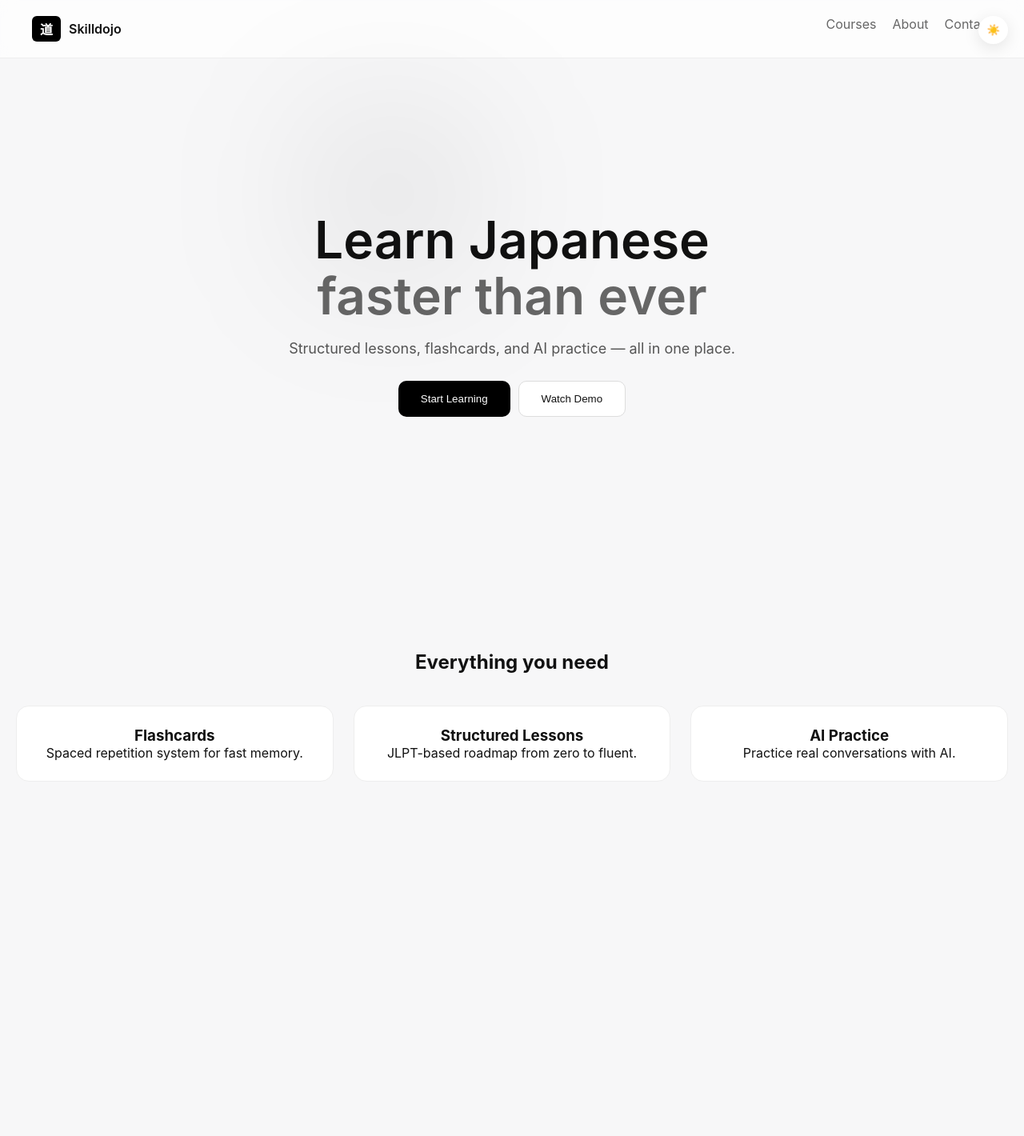
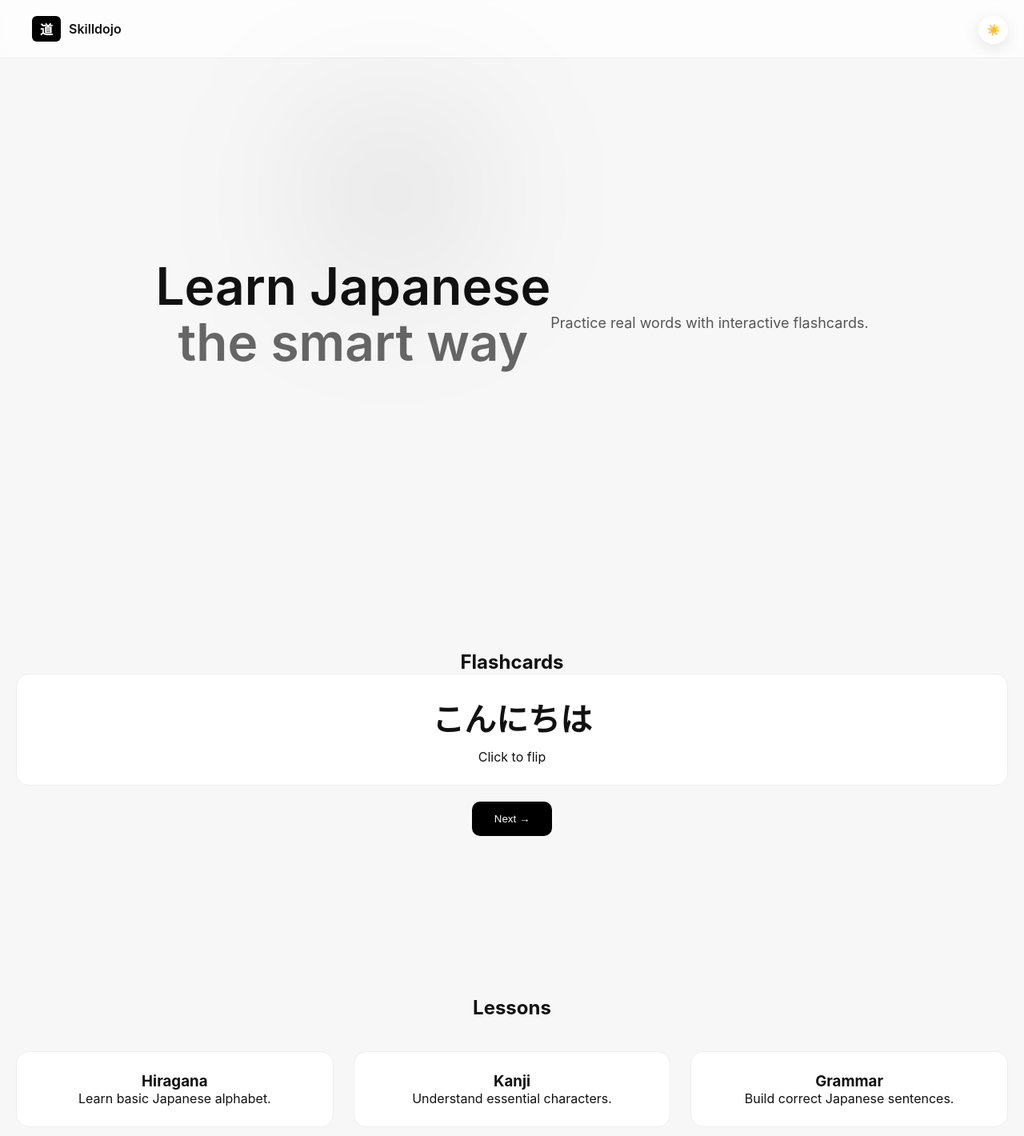
Before and after one commit to marufislam8924/skilldojo, a Next.js app: page / in a window 1280 px wide. Shown: the top 1420 px of the page at 80% size. Before the commit the page ends 1077 px from the top, so only its background shows below. Built offline with nearby package versions, Linux system fonts and the light colour scheme.

Commit message:
Update page.js

```diff
--- a/app/page.js
+++ b/app/page.js
@@ -1,9 +1,19 @@
 "use client";
 
-import { useEffect } from "react";
+import { useEffect, useState } from "react";
 import { motion } from "framer-motion";
 
 export default function Home() {
+
+  const [index, setIndex] = useState(0);
+
+  const flashcards = [
+    { jp: "こんにちは", en: "Hello" },
+    { jp: "ありがとう", en: "Thank you" },
+    { jp: "さようなら", en: "Goodbye" },
+  ];
+
+  const [show, setShow] = useState(false);
 
   useEffect(() => {
     document.addEventListener("mousemove", (e) => {
@@ -19,84 +29,78 @@ export default function Home() {
     <main>
 
       {/* NAV */}
-      <motion.nav
-        className="nav"
-        initial={{ opacity: 0 }}
-        animate={{ opacity: 1 }}
-      >
+      <nav className="nav">
         <div className="logo">
           <div className="logo-box">道</div>
           Skilldojo
         </div>
-
-        <div className="nav-links">
-          <p>Courses</p>
-          <p>About</p>
-          <p>Contact</p>
-        </div>
-      </motion.nav>
+      </nav>
 
       {/* HERO */}
       <section className="hero">
-
         <div className="glow"></div>
 
-        <div className="hero-content">
+        <h1>
+          Learn Japanese <br />
+          <span>the smart way</span>
+        </h1>
 
-          <motion.h1
-            initial={{ opacity: 0, y: 60 }}
-            animate={{ opacity: 1, y: 0 }}
-          >
-            Learn Japanese <br />
-            <span>faster than ever</span>
-          </motion.h1>
+        <p className="desc">
+          Practice real words with interactive flashcards.
+        </p>
+      </section>
 
-          <motion.p
-            className="desc"
-            initial={{ opacity: 0 }}
-            animate={{ opacity: 1 }}
-          >
-            Structured lessons, flashcards, and AI practice — all in one place.
-          </motion.p>
+      {/* FLASHCARD SECTION */}
+      <section className="features">
 
-          <motion.div
-            className="hero-buttons"
-            initial={{ opacity: 0 }}
-            animate={{ opacity: 1 }}
-          >
-            <button className="primary">Start Learning</button>
-            <button className="secondary">Watch Demo</button>
-          </motion.div>
+        <h2>Flashcards</h2>
+
+        <div className="card" onClick={() => setShow(!show)} style={{cursor:"pointer"}}>
+
+          <h1 style={{fontSize:"40px"}}>
+            {show ? flashcards[index].en : flashcards[index].jp}
+          </h1>
+
+          <p style={{marginTop:"10px"}}>
+            Click to flip
+          </p>
+
+        </div>
+
+        <div style={{marginTop:"20px"}}>
+          <button className="primary" onClick={() => setIndex((index + 1) % flashcards.length)}>
+            Next →
+          </button>
+        </div>
+
+      </section>
+
+      {/* LESSONS */}
+      <section className="features">
+
+        <h2>Lessons</h2>
+
+        <div className="grid">
+
+          <div className="card">
+            <h3>Hiragana</h3>
+            <p>Learn basic Japanese alphabet.</p>
+          </div>
+
+          <div className="card">
+            <h3>Kanji</h3>
+            <p>Understand essential characters.</p>
+          </div>
+
+          <div className="card">
+            <h3>Grammar</h3>
+            <p>Build correct Japanese sentences.</p>
+          </div>
 
         </div>
 
       </section>
 
-      {/* FEATURES */}
-      <section className="features">
-
-        <h2>Everything you need</h2>
-
-        <div className="grid">
-
-          <div className="card">
-            <h3>Flashcards</h3>
-            <p>Spaced repetition system for fast memory.</p>
-          </div>
-
-          <div className="card">
-            <h3>Structured Lessons</h3>
-            <p>JLPT-based roadmap from zero to fluent.</p>
-          </div>
-
-          <div className="card">
-            <h3>AI Practice</h3>
-            <p>Practice real conversations with AI.</p>
-          </div>
-
-        </div>
-      </section>
-
     </main>
   );
 }
```
